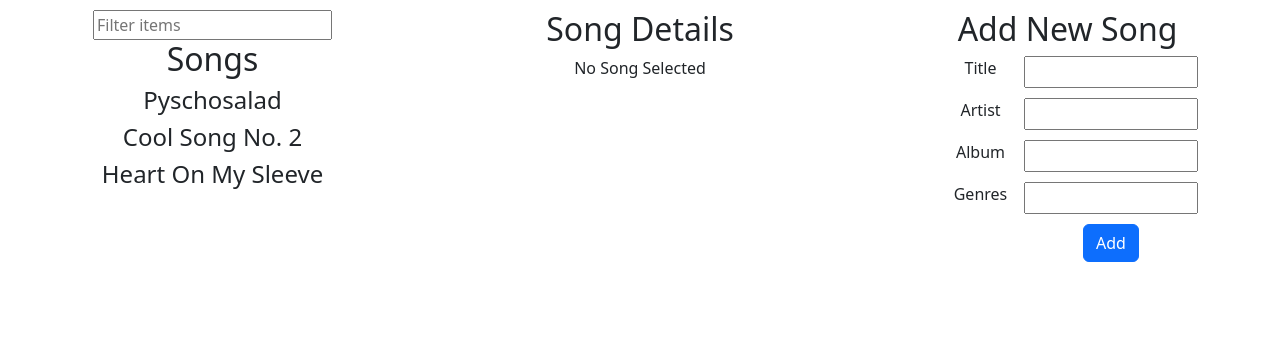
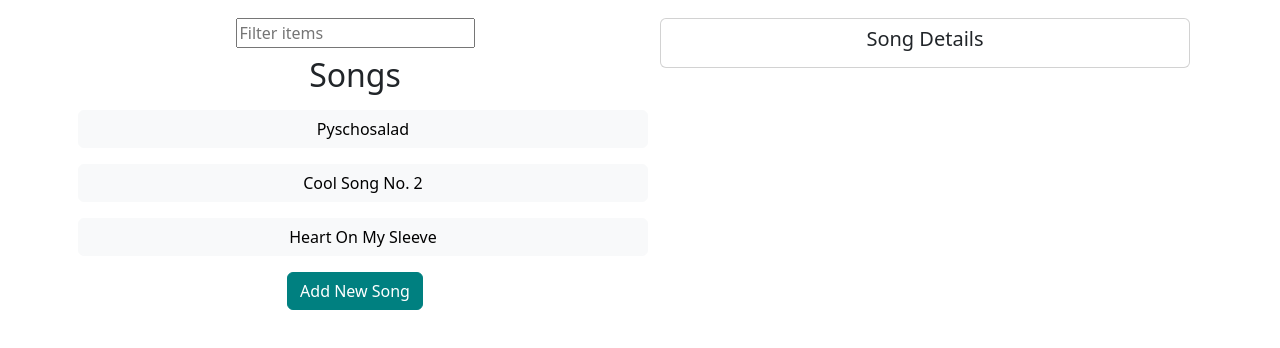
Before and after one commit to mickelson-classroom/list-detail-site-andrewbengordon, a React (Create React App) app: page / in a window 1280 px wide. Shown: the top 348 px of the page. Built offline with nearby package versions, Linux system fonts and the light colour scheme.

Commit message:
fixed genres, added modal, collapse, scss

```diff
--- a/package.json
+++ b/package.json
@@ -6,6 +6,7 @@
     "@testing-library/jest-dom": "^5.17.0",
     "@testing-library/react": "^13.4.0",
     "@testing-library/user-event": "^13.5.0",
+    "@types/bootstrap": "^5.2.6",
     "@types/jest": "^27.5.2",
     "@types/node": "^16.18.46",
     "@types/react": "^18.2.21",
@@ -15,6 +16,7 @@
     "react-bootstrap": "^2.8.0",
     "react-dom": "^18.2.0",
     "react-scripts": "5.0.1",
+    "sass": "^1.66.1",
     "typescript": "^4.9.5",
     "web-vitals": "^2.1.4"
   },
--- a/src/Components/AddNewComponent.tsx
+++ b/src/Components/AddNewComponent.tsx
@@ -1,12 +1,18 @@
 import React, { useState } from "react";
-import { Button } from "react-bootstrap";
+import { Button, Modal, Form } from "react-bootstrap";
 import { Song } from "./ParentComponent";
 
 interface AddNewSongComponentProps {
   addSong: (newSong: Song) => void;
+  show: boolean;
+  onHide: () => void;
 }
 
-function AddNewSongComponent({ addSong }: AddNewSongComponentProps) {
+function AddNewSongComponent({
+  addSong,
+  show,
+  onHide,
+}: AddNewSongComponentProps) {
   const [songData, setSongData] = useState<Song>({
     id: new Date().getTime(),
     title: "",
@@ -50,63 +56,69 @@ function AddNewSongComponent({ addSong }: AddNewSongComponentProps) {
         album: "",
         genres: [],
       });
+
+      onHide();
     }
   };
 
   return (
-    <div>
-      <h2>Add New Song</h2>
-      <form onSubmit={handleSubmit} className="form container">
-        <div className="row">
-          <label className="form-label col-lg-4">Title</label>
-          <input
+    <Modal show={show} onHide={onHide} backdrop="static">
+      <Modal.Header closeButton>
+        <Modal.Title>Add New Song</Modal.Title>
+      </Modal.Header>
+      <Modal.Body>
+        <Form onSubmit={handleSubmit}>
+          <Form.Group controlId="title">
+            <Form.Label>Title</Form.Label>
+            <Form.Control
               type="text"
               name="title"
-            className="col-lg-8"
+              placeholder="Enter title"
               value={songData.title}
               onChange={handleChange}
             />
-        </div>
-        <div className="row">
-          <label className="form-label col-lg-4">Artist</label>
-          <input
+          </Form.Group>
+          <Form.Group controlId="artist">
+            <Form.Label>Artist</Form.Label>
+            <Form.Control
               type="text"
               name="artist"
-            className="col-lg-8"
+              placeholder="Enter artist"
               value={songData.artist}
               onChange={handleChange}
             />
-        </div>
-        <div className="row">
-          <label className="form-label col-lg-4">Album</label>
-          <input
+          </Form.Group>
+          <Form.Group controlId="album">
+            <Form.Label>Album</Form.Label>
+            <Form.Control
               type="text"
               name="album"
-            className="col-lg-8"
+              placeholder="Enter album"
               value={songData.album}
               onChange={handleChange}
             />
-        </div>
-        <div className="row">
-          <label className="form-label col-lg-4">Genres</label>
-          <input
+          </Form.Group>
+          <Form.Group controlId="genres">
+            <Form.Label>Genres</Form.Label>
+            <Form.Control
               type="text"
               name="genres"
-            className="col-lg-8"
+              placeholder="Enter genres separated by commas"
               value={songData.genres.join(",")}
               onChange={handleChange}
             />
-        </div>
-        <div className="row">
-          <div className="col-4" />
-          <div className="col-lg-8">
-            <Button variant="primary" type="submit">
-              Add
+          </Form.Group>
+        </Form>
+      </Modal.Body>
+      <Modal.Footer>
+        <Button variant="secondary" onClick={onHide}>
+          Close
         </Button>
-          </div>
-        </div>
-      </form>
-    </div>
+        <Button variant="primary" onClick={handleSubmit}>
+          Add Song
+        </Button>
+      </Modal.Footer>
+    </Modal>
   );
 }
 
--- a/src/Components/DetailComponent.tsx
+++ b/src/Components/DetailComponent.tsx
@@ -1,18 +1,25 @@
 import React, { useState } from "react";
 import { Song } from "./ParentComponent";
-import { Button, Card } from "react-bootstrap";
+import { Button, Card, Collapse } from "react-bootstrap";
 import AddGenreModal from "./AddGenreModal";
 
 interface DetailComponentProps {
   selectedSong?: Song;
   removeSong: (itemId: number) => void;
+  addGenre: (genre: string) => void;
+  deleteGenre: (genre: string) => void;
 }
 
-function DetailComponent({ selectedSong, removeSong }: DetailComponentProps) {
+function DetailComponent({
+  selectedSong,
+  removeSong,
+  addGenre,
+  deleteGenre,
+}: DetailComponentProps) {
   const [showModal, setShowModal] = useState(false);
 
   const handleAddGenre = (genre: string) => {
-    selectedSong?.genres.push(genre);
+    addGenre(genre);
   };
 
   const handleDeleteSong = () => {
@@ -22,31 +29,33 @@ function DetailComponent({ selectedSong, removeSong }: DetailComponentProps) {
   };
 
   const handleDeleteGenre = (genre: string) => {
-    if (selectedSong) {
-      selectedSong.genres = selectedSong.genres.filter(
-        (item) => item !== genre
-      );
-    }
-  }
+    deleteGenre(genre);
+  };
 
   return (
-    <div>
-      <h2>Song Details</h2>
+    <Card className="m-2 p-2">
+      <Card.Title>Song Details</Card.Title>
+      <Collapse in={selectedSong !== undefined}>
         {selectedSong ? (
           <div>
             <div>
-            <p>Title: {selectedSong.title}</p>
-            <p>Artist: {selectedSong.artist}</p>
-            <p>Album: {selectedSong.album}</p>
+              <Card.Subtitle className="py-3">Title: {selectedSong.title}</Card.Subtitle>
+              <Card.Text>Artist: {selectedSong.artist}</Card.Text>
+              <Card.Text>Album: {selectedSong.album}</Card.Text>
+              <Card.Subtitle>Genres</Card.Subtitle>
               <div className="d-flex flex-wrap justify-content-center align-items-center">
-              Genres: &nbsp;
                 {selectedSong.genres.map((genre) => (
-                <Card>
-                  <div className="d-flex ps-2 justify-content-start" onClick={() => handleDeleteGenre(genre)}>x</div>
-                  <Card.Body className="p-2">{genre}</Card.Body>
+                  <Card className="m-2">
+                    <Card.Subtitle className="px-2 py-1">{genre}</Card.Subtitle>
+                    <Card.Link
+                      className="px-2 pb-1"
+                      href="#"
+                      onClick={() => handleDeleteGenre(genre)}
+                    >
+                      Delete
+                    </Card.Link>
                   </Card>
-              ))}{" "}
-              &nbsp;
+                ))}
                 <Button variant="primary" onClick={() => setShowModal(true)}>
                   +
                 </Button>
@@ -65,7 +74,8 @@ function DetailComponent({ selectedSong, removeSong }: DetailComponentProps) {
         ) : (
           <p>No Song Selected</p>
         )}
-    </div>
+      </Collapse>
+    </Card>
   );
 }
 
--- a/src/Components/FilterComponent.tsx
+++ b/src/Components/FilterComponent.tsx
@@ -12,7 +12,12 @@ function FilterComponent({ filterSongs }: FilterComponentProps) {
 
   return (
     <div>
-      <input type="text" placeholder="Filter items" onChange={handleChange} />
+      <input
+        type="text"
+        placeholder="Filter items"
+        onChange={handleChange}
+        className="my-2"
+      />
     </div>
   );
 }
--- a/src/Components/ListComponent.tsx
+++ b/src/Components/ListComponent.tsx
@@ -1,5 +1,6 @@
 import React from "react";
 import { Song } from "./ParentComponent";
+import { Button } from "react-bootstrap";
 
 interface ListComponentProps {
   songs: Song[];
@@ -13,16 +14,16 @@ function ListComponent({
   selectSong,
 }: ListComponentProps) {
   return (
-    <div>
+    <div className="row">
       <h2>Songs</h2>
       {songs.map((item) => (
-        <h4
+        <Button
           key={item.id}
           onClick={() => selectSong(item)}
-          className={selectedSong?.id === item.id ? "selected" : ""}
+          className={`m-2 ${selectedSong?.id === item.id ? "btn-primary" : "btn-light"}`}
         >
           {item.title}
-        </h4>
+        </Button>
       ))}
     </div>
   );
--- a/src/Components/ParentComponent.tsx
+++ b/src/Components/ParentComponent.tsx
@@ -3,6 +3,7 @@ import FilterComponent from "./FilterComponent";
 import ListComponent from "./ListComponent";
 import DetailComponent from "./DetailComponent";
 import AddNewItemComponent from "./AddNewComponent";
+import { Button } from "react-bootstrap";
 
 export interface Song {
   id: number;
@@ -16,6 +17,7 @@ function ParentComponent() {
   const [songs, setSongs] = useState<Song[]>(defaultSongs);
   const [filteredSongs, setFilteredSongs] = useState<Song[]>(songs);
   const [selectedSong, setSelectedSong] = useState<Song | undefined>();
+  const [showModal, setShowModal] = useState(false);
 
   const addSong = (newItem: Song) => {
     setSongs((prevItems) => [...prevItems, newItem]);
@@ -38,26 +40,55 @@ function ParentComponent() {
     setSelectedSong(item);
   };
 
+  const addGenre = (genre: string) => {
+    setSelectedSong((prevItem) => {
+      if (prevItem) {
+        prevItem.genres.push(genre);
+        return { ...prevItem };
+      }
+    });
+  };
+
+  const deleteGenre = (genre: string) => {
+    setSelectedSong((prevItem) => {
+      if (prevItem) {
+        prevItem.genres = prevItem.genres.filter((g) => g !== genre);
+        return { ...prevItem };
+      }
+    });
+  };
+
   return (
     <div className="parent container text-center">
       <div className="row">
-        <div className="col-md-3 col-sm-6">
+        <div className="col-sm-6">
           <FilterComponent filterSongs={filterSongs} />
           <ListComponent
             songs={filteredSongs}
             selectedSong={selectedSong}
             selectSong={selectItem}
           />
+          <Button
+            variant="primary"
+            onClick={() => setShowModal(true)}
+            className="my-2"
+          >
+            Add New Song
+          </Button>
         </div>
         <div className="col-sm-6">
           <DetailComponent
             selectedSong={selectedSong}
             removeSong={removeSong}
+            addGenre={addGenre}
+            deleteGenre={deleteGenre}
           />
         </div>
-        <div className="col-md-3">
-          <AddNewItemComponent addSong={addSong} />
-        </div>
+        <AddNewItemComponent
+          addSong={addSong}
+          onHide={() => setShowModal(false)}
+          show={showModal}
+        />
       </div>
     </div>
   );
--- /dev/null
+++ b/src/assets/custom.scss
@@ -0,0 +1,4 @@
+$primary: teal;
+$danger: orange;
+
+@import '../../node_modules/bootstrap/scss/bootstrap.scss';
--- a/src/index.tsx
+++ b/src/index.tsx
@@ -3,7 +3,8 @@ import ReactDOM from 'react-dom/client';
 import './index.css';
 import App from './App';
 import reportWebVitals from './reportWebVitals';
-import "bootstrap/dist/css/bootstrap.min.css";
+import "./assets/custom.scss";
+import "bootstrap";
 
 const root = ReactDOM.createRoot(
   document.getElementById('root') as HTMLElement
```
Also changed, not shown: 1 other file (tests, documents, lock files or other folders). Lines whose indentation alone changed are shown as unchanged.
